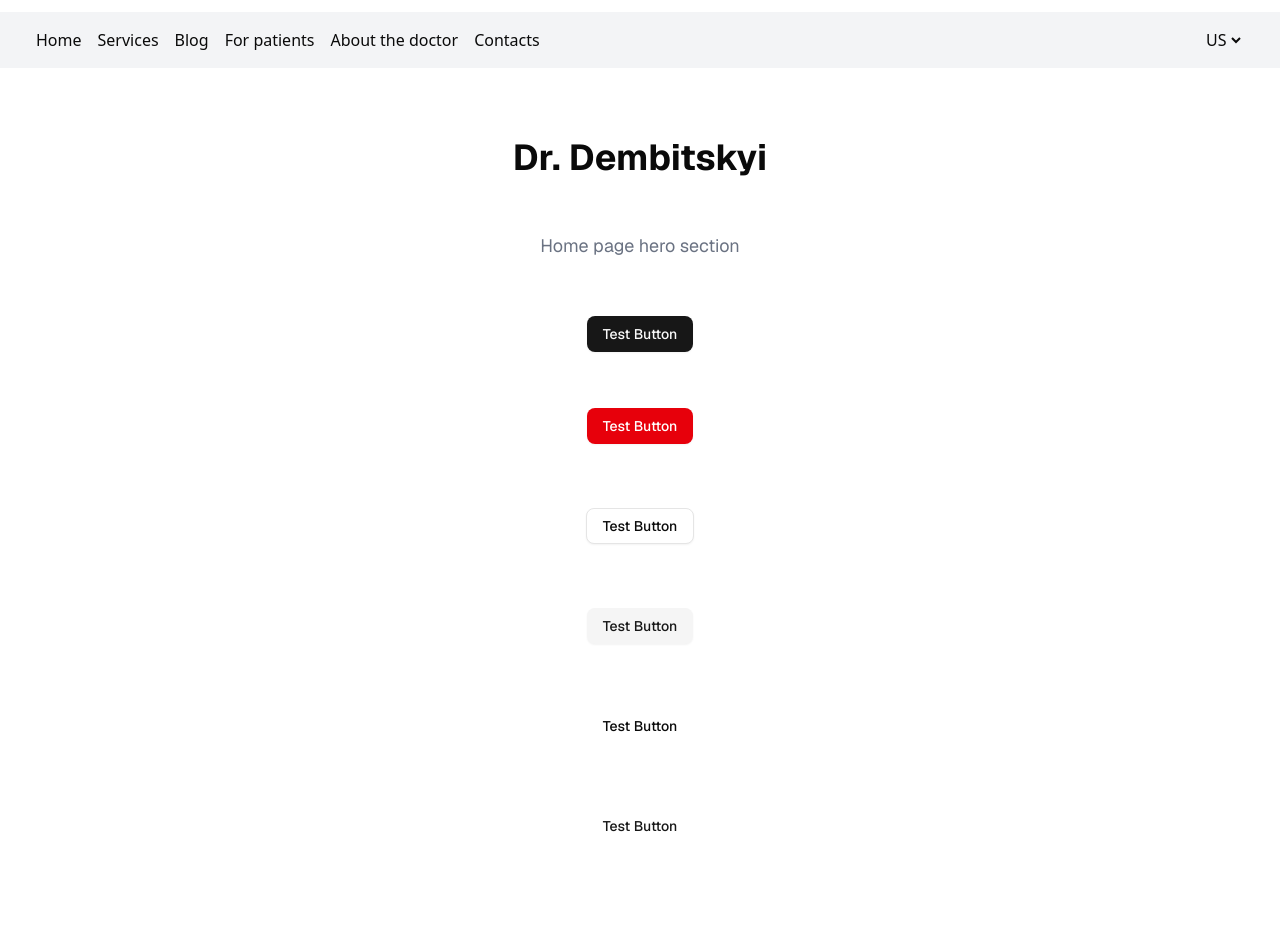
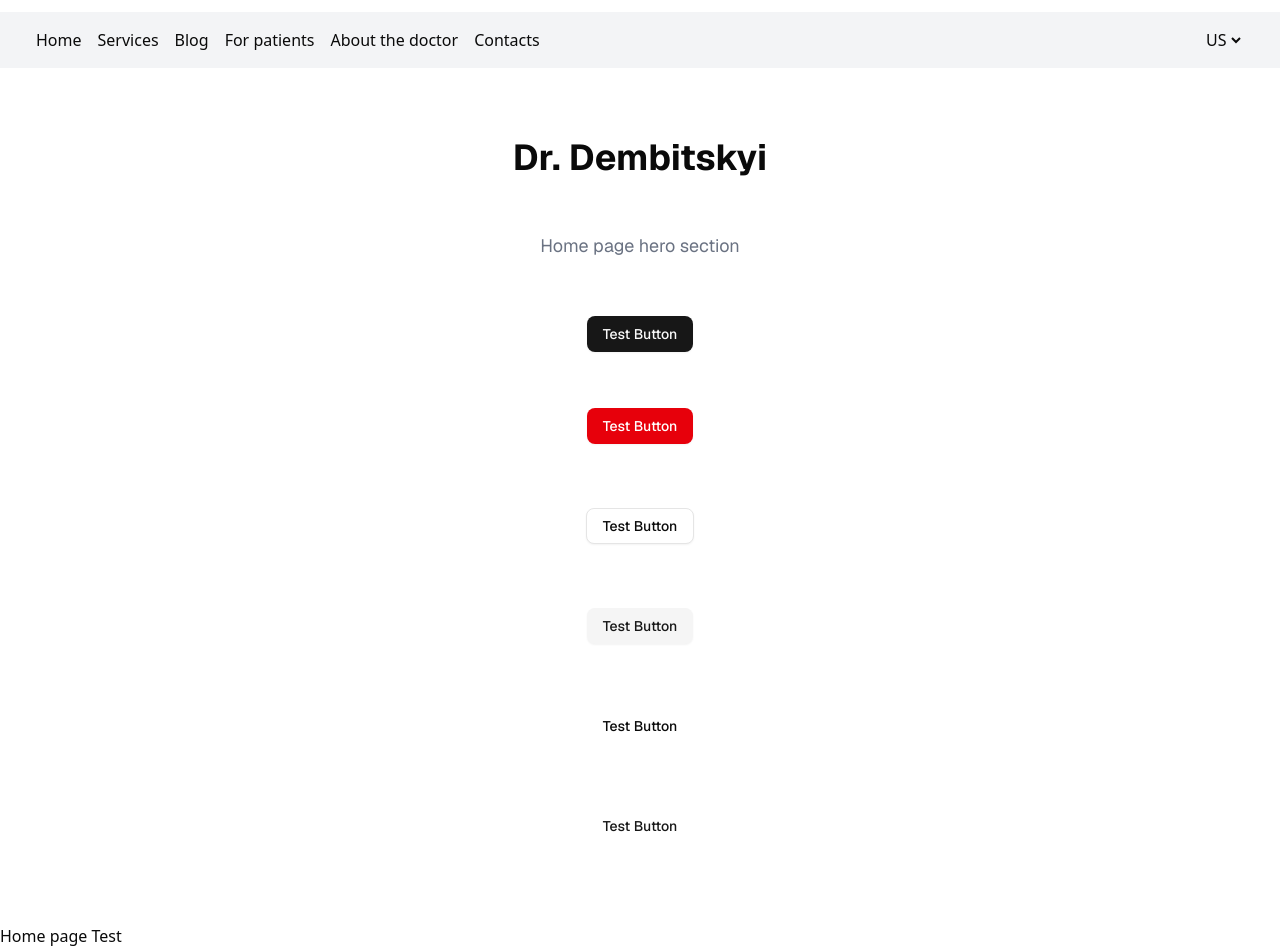
Before and after one commit to NiceGuysDesign/dr-dembitskyi, a Next.js app: page /en in a window 1280 px wide. Before the commit the page ends 924 px from the top, so only its background shows below. Built offline with nearby package versions, Linux system fonts and the light colour scheme.

Commit message:
chore: update on test-branch

```diff
--- a/src/app/[lang]/page.tsx
+++ b/src/app/[lang]/page.tsx
@@ -4,6 +4,7 @@ export default function Home() {
   return (
     <main>
       <Hero />
+      <p>Home page Test</p>
     </main>
   );
 }
```
